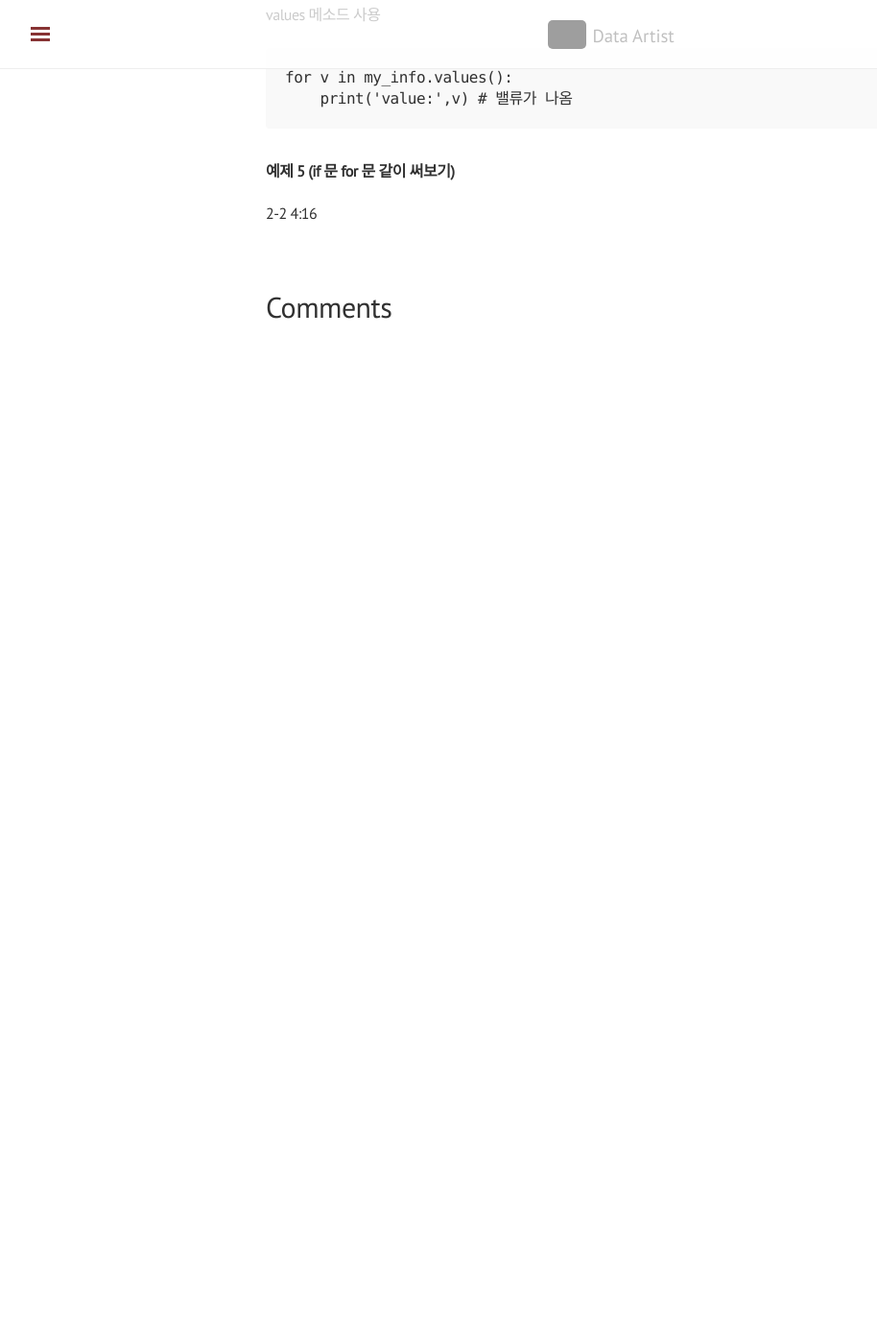
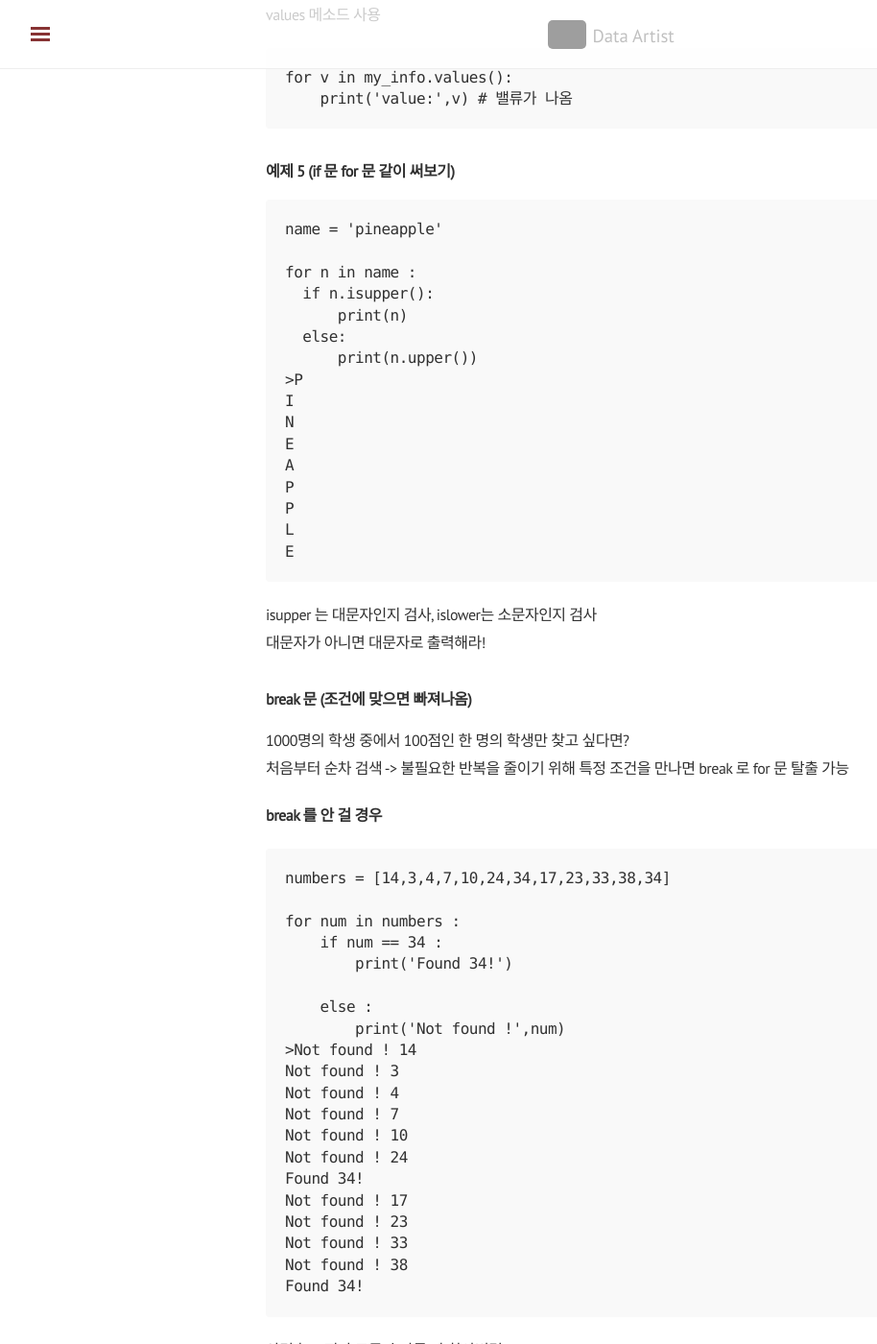
Before and after one commit to shanny924/shanny924.github.io, a Jekyll site: the page built from _posts/2020-04-11-python#5.md, in a window 1280 px wide and 1400 px high, scrolled down 7047 px. Shown: the whole window at 96% size, without its empty margins (3-917 px from the left). Built offline with Jekyll 4.4.1, drawn with Linux system fonts in a browser that asks for light colours; nearby versions of some CDN libraries; comment, search, counter and statistics services are not loaded; before the commit the page ends 7395 px from its top, so only the background shows below that; some of the changed text lies outside the part shown; grey boxes are pictures that could not be loaded.

Commit message:
Update 2020-04-11-python#5.md

````diff
--- a/_posts/2020-04-11-python#5.md
+++ b/_posts/2020-04-11-python#5.md
@@ -304,4 +304,96 @@ for v in my_info.values():
 ```
 
 ### 예제 5 (if 문 for 문 같이 써보기)
-2-2 4:16
+
+```
+name = 'pineapple'
+
+for n in name :
+  if n.isupper():
+      print(n)
+  else:
+      print(n.upper())
+>P
+I
+N
+E
+A
+P
+P
+L
+E
+```
+isupper 는 대문자인지 검사, islower는 소문자인지 검사
+대문자가 아니면 대문자로 출력해라!
+
+
+### break 문 (조건에 맞으면 빠져나옴)
+
+1000명의 학생 중에서 100점인 한 명의 학생만 찾고 싶다면?
+처음부터 순차 검색 -> 불필요한 반복을 줄이기 위해 특정 조건을 만나면 break 로 for 문 탈출 가능
+
+**break 를 안 걸 경우**
+```
+numbers = [14,3,4,7,10,24,34,17,23,33,38,34]
+
+for num in numbers :
+    if num == 34 :
+        print('Found 34!')
+
+    else :
+        print('Not found !',num)
+>Not found ! 14
+Not found ! 3
+Not found ! 4
+Not found ! 7
+Not found ! 10
+Not found ! 24
+Found 34!
+Not found ! 17
+Not found ! 23
+Not found ! 33
+Not found ! 38
+Found 34!
+```
+안멈추고 진짜 모든 숫자를 다 찾아버림!
+
+**break 를 걸 경우**
+
+```
+numbers = [14,3,4,7,10,24,34,17,23,33,38,34]
+
+for num in numbers :
+    if num == 34 :
+        print('Found 34!')
+        break
+    else :
+        print('Not found !',num)
+>Not found ! 14
+Not found ! 3
+Not found ! 4
+Not found ! 7
+Not found ! 10
+Not found ! 24
+Found 34!
+```
+34 찾는 즉시 딱 멈춰버림 ! 불필요한 동작을 없애주는 효과적인 문법!
+반복의 흐름을 제어할때 필수적으로 쓰임. break 를 만나면 빠져나간다 ! if 문에서 많이 쓰임.
+
+### continue 문
+
+불필요하게 출력될 필요가 없는 자료가 있을 때 continue로 패스 시킬 수가 있음
+
+
+예 ) 만약 다양한 타입의 자료가 있는데 **불린 자료 빼고** 출력해주고 싶다면?
+
+```
+lt = [1,4,True,"ham"]
+
+for v in lt :
+    if type(v) is bool :
+        continue # 불린이면 출력하지 말고 넘어가라
+    print(v)
+>1
+4
+ham
+```
````
Also changed, not shown: other parts of _posts/2020-04-11-python#5.md (+1 -1 lines).
